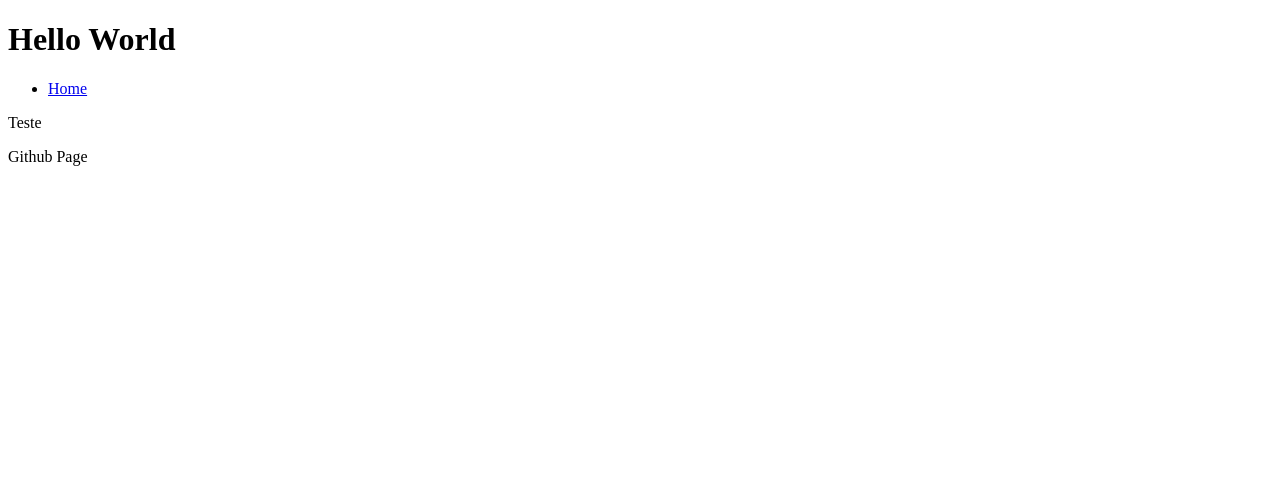
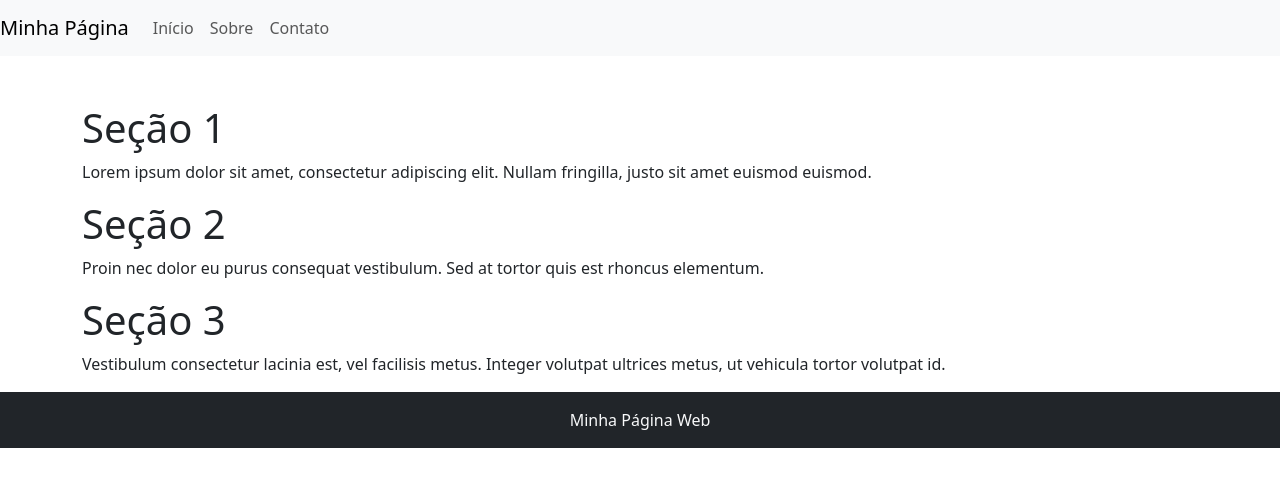
Before and after one commit to Lynyr/lynyr.github.io, a plain HTML site: page index.html in a window 1280 px wide. Drawn offline with nearby package versions, Linux system fonts and the light colour scheme.

Commit message:
Update index.html

```diff
--- a/index.html
+++ b/index.html
@@ -1,24 +1,55 @@
 <!DOCTYPE html>
-<html>
+<html lang="pt-BR">
 <head>
-  <meta charset=“UTF-8”>
-  <meta name=“viewport” content=“width=device-width, initial-scale=1.0”>
-  <title>Hello World</title>
+    <meta charset="UTF-8">
+    <meta name="viewport" content="width=device-width, initial-scale=1.0">
+    <title>Minha Página Web</title>
+    <link rel="stylesheet" href="https://cdn.jsdelivr.net/npm/bootstrap/dist/css/bootstrap.min.css">
 </head>
 <body>
-  <header>
-    <h1>Hello World</h1>
-  </header>
-  <nav>
-    <ul>
-      <li><a href="https://lynyr.github.io">Home</a></li>
-    </ul>
-  </nav>
-  <section>
-    <p>Teste</p>
-  </section>
-  <footer>
-    <p>Github Page</p>
-  </footer>
+    <header>
+        <nav class="navbar navbar-expand-lg navbar-light bg-light">
+            <a class="navbar-brand" href="#">Minha Página</a>
+            <button class="navbar-toggler" type="button" data-toggle="collapse" data-target="#navbarNav" aria-controls="navbarNav" aria-expanded="false" aria-label="Toggle navigation">
+                <span class="navbar-toggler-icon"></span>
+            </button>
+            <div class="collapse navbar-collapse" id="navbarNav">
+                <ul class="navbar-nav">
+                    <li class="nav-item active">
+                        <a class="nav-link" href="#">Início</a>
+                    </li>
+                    <li class="nav-item">
+                        <a class="nav-link" href="#">Sobre</a>
+                    </li>
+                    <li class="nav-item">
+                        <a class="nav-link" href="#">Contato</a>
+                    </li>
+                </ul>
+            </div>
+        </nav>
+    </header>
+
+    <div class="container mt-5">
+        <section>
+            <h1>Seção 1</h1>
+            <p>Lorem ipsum dolor sit amet, consectetur adipiscing elit. Nullam fringilla, justo sit amet euismod euismod.</p>
+        </section>
+        <section>
+            <h1>Seção 2</h1>
+            <p>Proin nec dolor eu purus consequat vestibulum. Sed at tortor quis est rhoncus elementum.</p>
+        </section>
+        <section>
+            <h1>Seção 3</h1>
+            <p>Vestibulum consectetur lacinia est, vel facilisis metus. Integer volutpat ultrices metus, ut vehicula tortor volutpat id.</p>
+        </section>
+    </div>
+
+    <footer class="bg-dark text-light text-center py-3">
+        Minha Página Web
+    </footer>
+
+    <script src="https://code.jquery.com/jquery-3.5.1.slim.min.js"></script>
+    <script src="https://cdn.jsdelivr.net/npm/@popperjs/core@2.5.3/dist/umd/popper.min.js"></script>
+    <script src="https://cdn.jsdelivr.net/npm/bootstrap/dist/js/bootstrap.min.js"></script>
 </body>
 </html>
```
